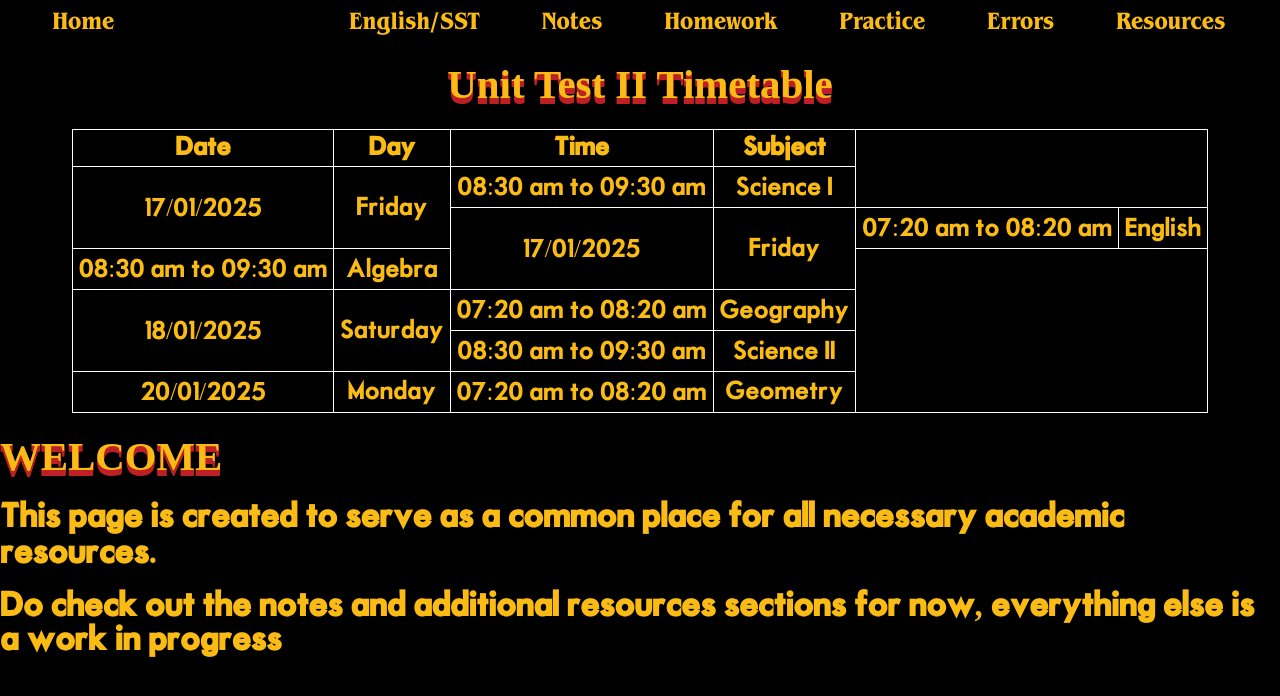
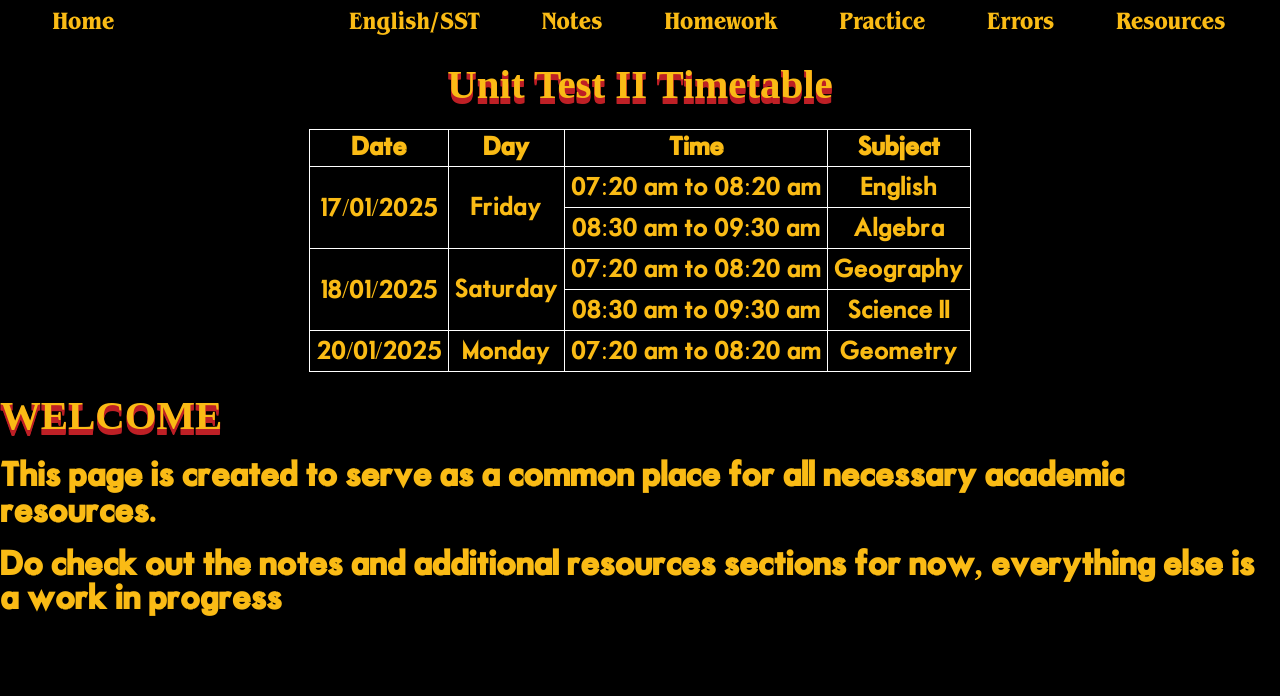
Before and after one commit to DhanushVDPT/sgvnext, a Next.js app: page / in a window 1280 px wide. Shown: the top 696 px of the page. Built offline with nearby package versions, Linux system fonts and the light colour scheme; a web font is replaced by a local one.

Commit message:
Update index.js correction 16

```diff
--- a/pages/index.js
+++ b/pages/index.js
@@ -18,12 +18,6 @@ export default function Page() {
                         </tr>
                     </thead>
                     <tbody>
-                        <tr>
-                            <td rowSpan={2}>17/01/2025</td>
-                            <td rowSpan={2}>Friday</td>
-                            <td>08:30 am to 09:30 am</td>
-                            <td>Science I</td>
-                        </tr>
                         <tr>
                             <td rowSpan={2}>17/01/2025</td>
                             <td rowSpan={2}>Friday</td>
```
